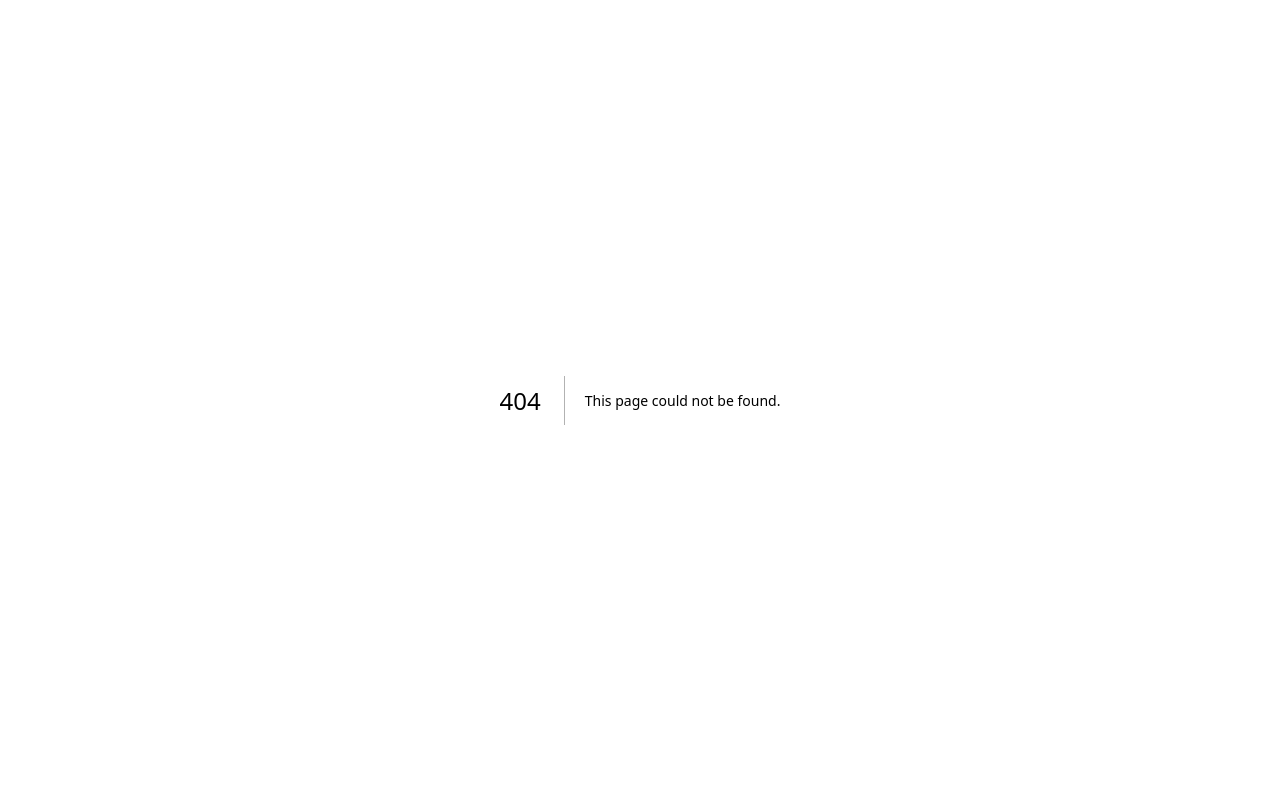
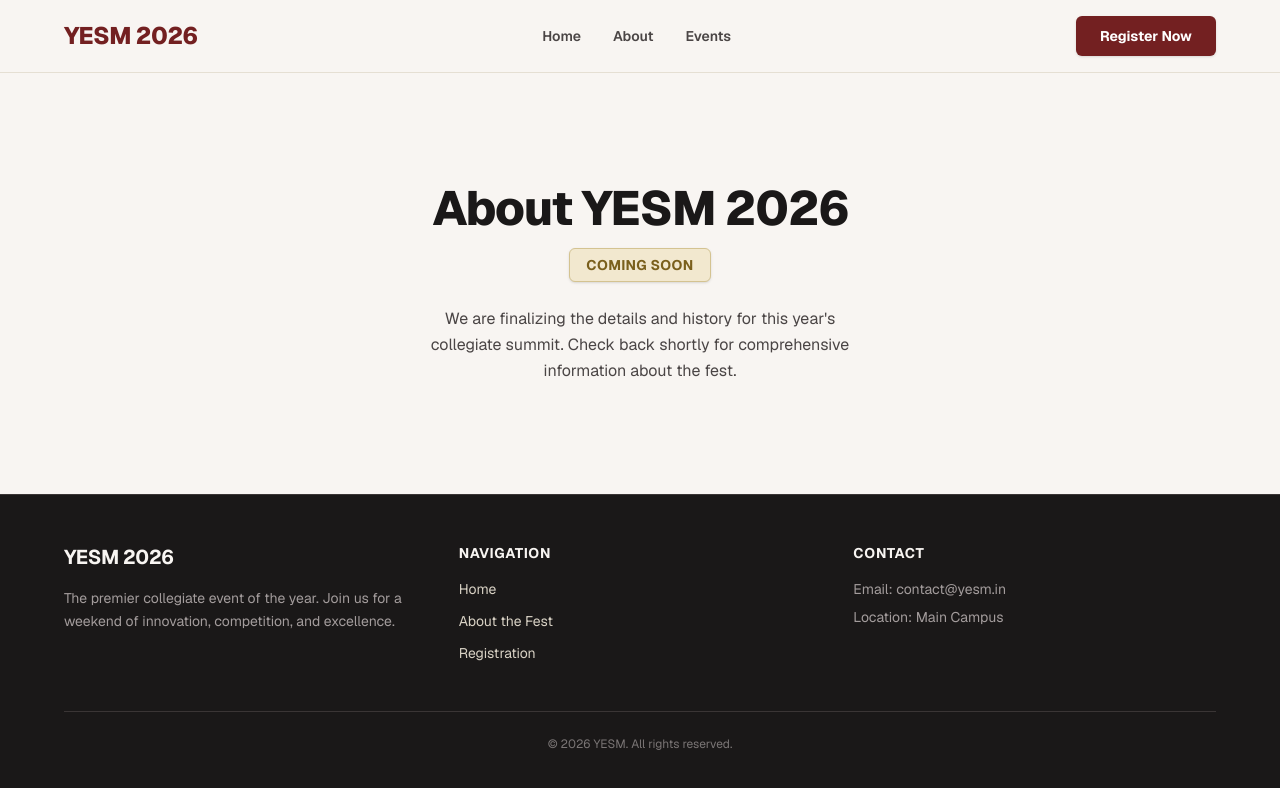
Before and after one commit to Sagniiiik/yesm-2026, a Next.js app: page /about in a window 1280 px wide. Before the commit this address had no page. Shown: the top 788 px of the page. Built offline with nearby package versions, Linux system fonts and the light colour scheme.

Commit message:
added about and events

```diff
--- /dev/null
+++ b/app/about/page.tsx
@@ -0,0 +1,26 @@
+import Navbar from "../../components/navbar";
+import Footer from "../../components/footer";
+
+export default function About() {
+  return (
+    <div className="min-h-screen bg-[#F8F5F2] text-[#2A2626] flex flex-col font-sans">
+      <Navbar />
+
+      <main className="flex-1 flex items-center justify-center p-6">
+        <div className="text-center">
+          <h1 className="text-4xl md:text-5xl font-extrabold text-[#1A1818] mb-4 tracking-tight">
+            About YESM 2026
+          </h1>
+          <div className="inline-block bg-[#F2E8CF] border border-[#D4C391] text-[#7A5F1C] px-4 py-1.5 rounded-md text-sm font-bold tracking-wide uppercase mb-6 shadow-sm">
+            Coming Soon
+          </div>
+          <p className="text-[#4A4545] max-w-md mx-auto leading-relaxed">
+            We are finalizing the details and history for this year's collegiate summit. Check back shortly for comprehensive information about the fest.
+          </p>
+        </div>
+      </main>
+
+      <Footer />
+    </div>
+  );
+}
--- /dev/null
+++ b/app/events/page.tsx
@@ -0,0 +1,26 @@
+import Navbar from "../../components/navbar";
+import Footer from "../../components/footer";
+
+export default function Events() {
+  return (
+    <div className="min-h-screen bg-[#F8F5F2] text-[#2A2626] flex flex-col font-sans">
+      <Navbar />
+
+      <main className="flex-1 flex items-center justify-center p-6">
+        <div className="text-center">
+          <h1 className="text-4xl md:text-5xl font-extrabold text-[#1A1818] mb-4 tracking-tight">
+            Event Schedule
+          </h1>
+          <div className="inline-block bg-[#F2E8CF] border border-[#D4C391] text-[#7A5F1C] px-4 py-1.5 rounded-md text-sm font-bold tracking-wide uppercase mb-6 shadow-sm">
+            Coming Soon
+          </div>
+          <p className="text-[#4A4545] max-w-md mx-auto leading-relaxed">
+            The full roster of technical challenges, colloquiums, and networking events is currently being finalized. Stay tuned for the complete schedule.
+          </p>
+        </div>
+      </main>
+
+      <Footer />
+    </div>
+  );
+}
```
